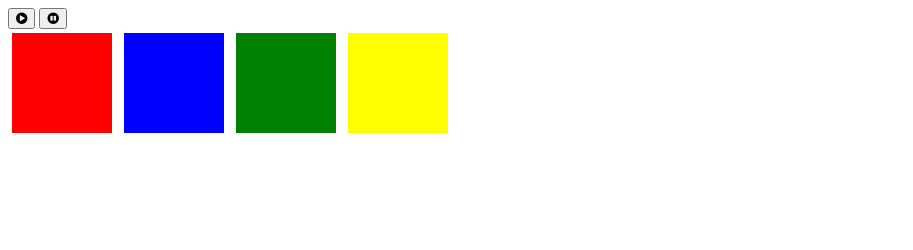
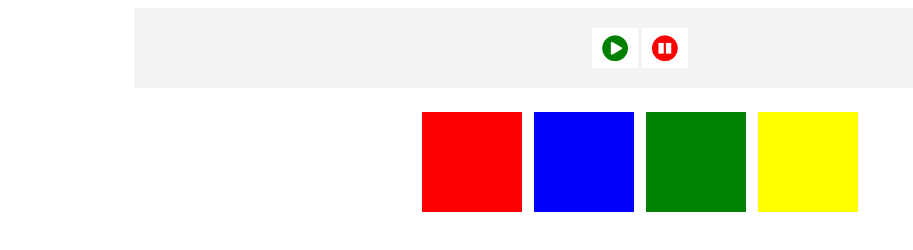
Before and after one commit to rayGreycloud/animeDemo, a plain HTML site: page index.html in a window 1280 px wide. Shown: the whole page, without its empty margins (0-913 px from the left). Drawn offline with nearby package versions, Linux system fonts and the light colour scheme.

Commit message:
Style button controls

```diff
--- a/style.css
+++ b/style.css
@@ -1,3 +1,33 @@
+#boxes {
+  width: 80%;
+  margin: auto;
+  text-align: center;
+}
+
+#btns {
+  padding: 20px;
+  background: #f4f4f4;
+  margin-bottom: 20px;
+}
+
+#btns button {
+  background: #fff;
+  padding: 5px 10px;
+  border: 0;
+}
+
+#btns .fa {
+  font-size: 30px;
+}
+
+#btns .fa-play-circle {
+  color: green;
+}
+
+#btns .fa-pause-circle {
+  color: red;
+}
+
 .box {
   position: relative;
   width: 100px;
```
